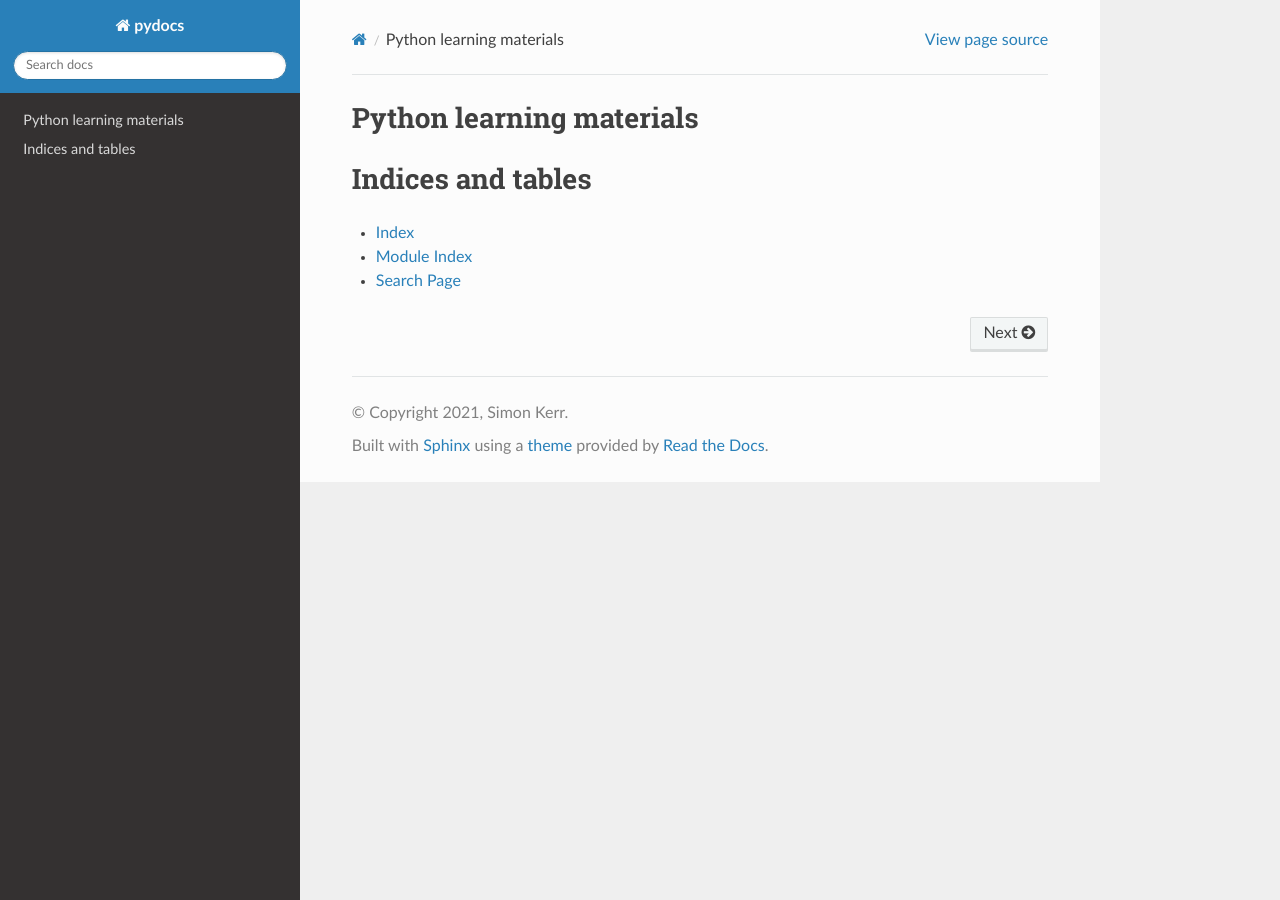
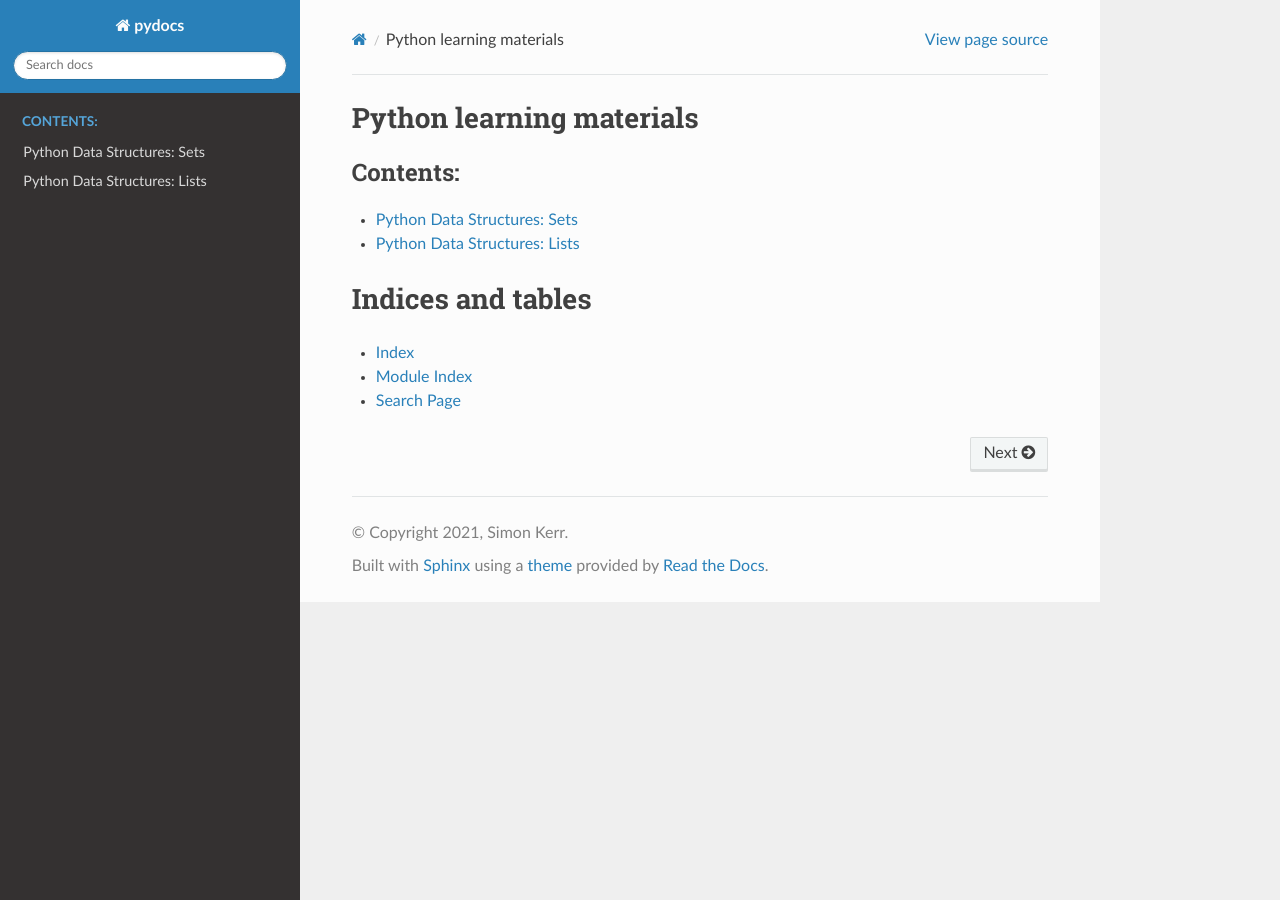
Before and after one commit to symonk/pydocs, a Sphinx documentation site: the page built from docs/source/index.rst, in a window 1280 px wide. Built offline with Sphinx 7.4.7 and the Read the Docs theme 2.0.0, drawn with Linux system fonts in a browser that asks for light colours.

Commit message:
fix toc tree formatting and include sub folders

```diff
--- /dev/null
+++ b/docs/source/_data_structures/lists.rst
@@ -0,0 +1,4 @@
+Python Data Structures: Lists
+=============================
+
+Testing!!!
--- a/docs/source/_data_structures/sets.rst
+++ b/docs/source/_data_structures/sets.rst
@@ -1,2 +1,4 @@
-Testing
-=======
+Python Data Structures: Sets
+============================
+
+Testing...
--- a/docs/source/index.rst
+++ b/docs/source/index.rst
@@ -1,12 +1,12 @@
 Python learning materials
-==================================
+=========================
 
 .. toctree::
-   :maxdepth: 2
+   :maxdepth: 1
    :caption: Contents:
 
-   one
-   two
+   _data_structures/sets
+   _data_structures/lists
 
 
 
```
Also changed, not shown: docs/source/one.rst (deleted), docs/source/two.rst (deleted).
